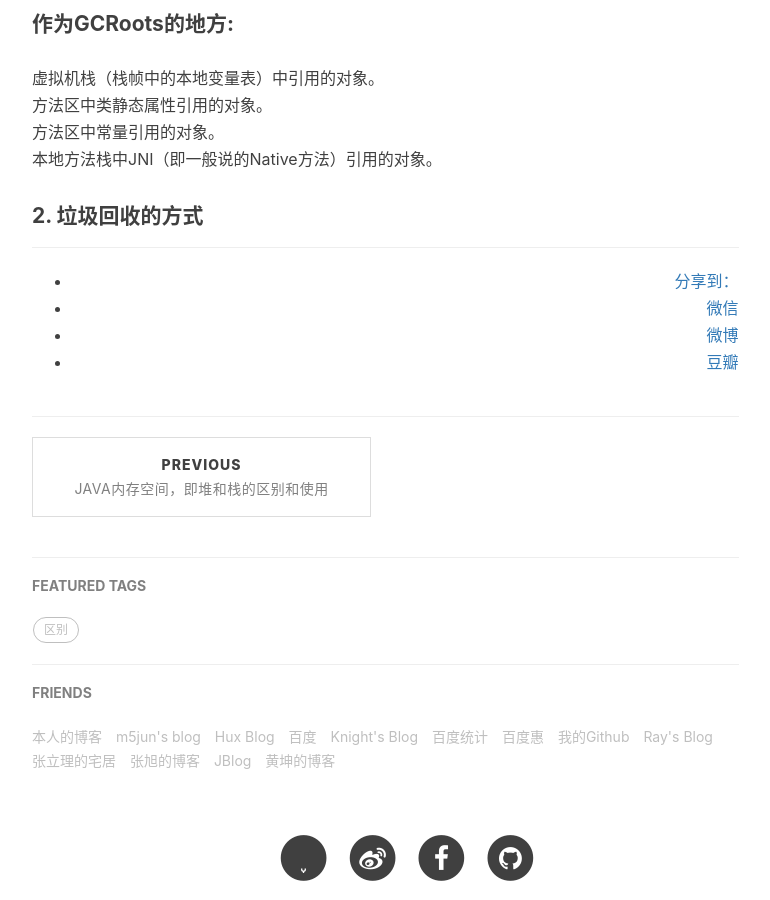
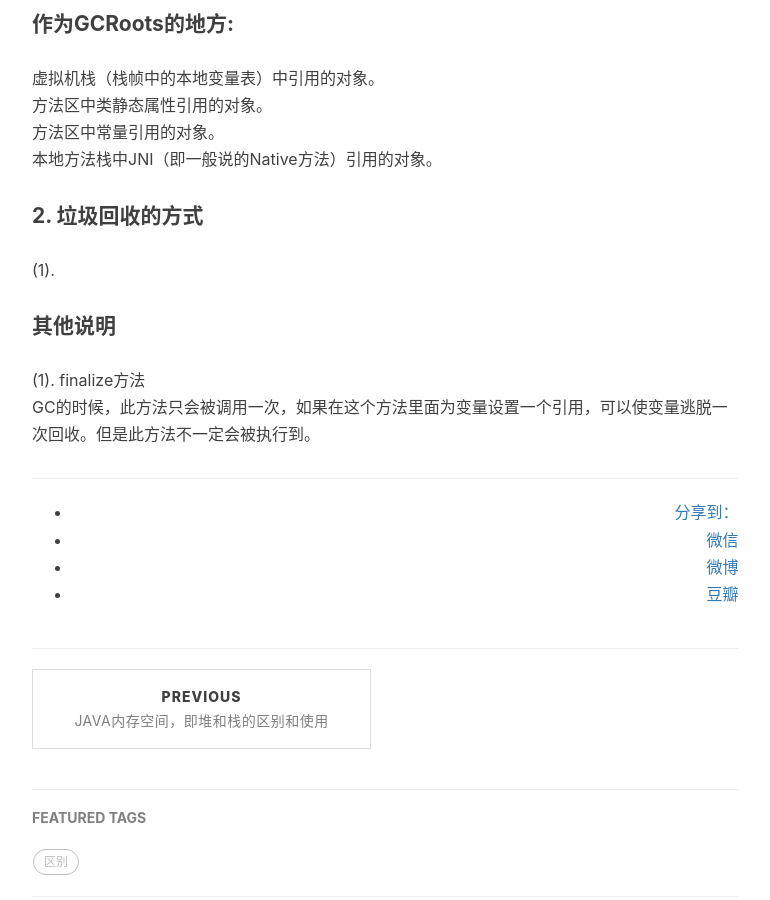
Before and after one commit to baiscjava/basicjava.github.io, a Jekyll site: the page built from _posts/2017-01-13-Java的垃圾回收机制.md, in a window 1280 px wide and 900 px high, scrolled down 1194 px. Shown: the whole window, without its empty margins (233-1003 px from the left). Built offline with Jekyll 4.4.1, drawn with Linux system fonts in a browser that asks for light colours; nearby versions of some CDN libraries; comment, search, counter and statistics services are not loaded.

Commit message:
Update 2017-01-13-Java的垃圾回收机制.md

```diff
--- a/_posts/2017-01-13-Java的垃圾回收机制.md
+++ b/_posts/2017-01-13-Java的垃圾回收机制.md
@@ -28,3 +28,10 @@ tags:
 本地方法栈中JNI（即一般说的Native方法）引用的对象。<br>
 
 #### 2. 垃圾回收的方式
+(1).
+
+
+
+#### 其他说明
+(1). finalize方法<br>
+GC的时候，此方法只会被调用一次，如果在这个方法里面为变量设置一个引用，可以使变量逃脱一次回收。但是此方法不一定会被执行到。<br>
```
